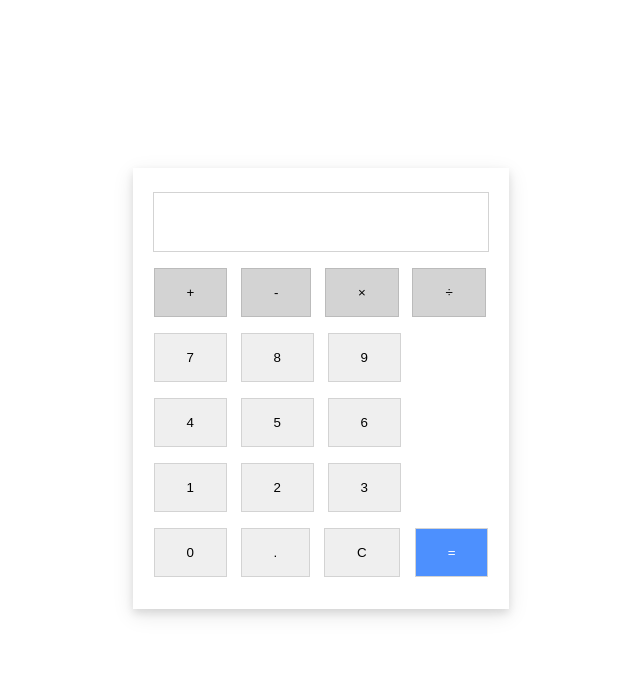
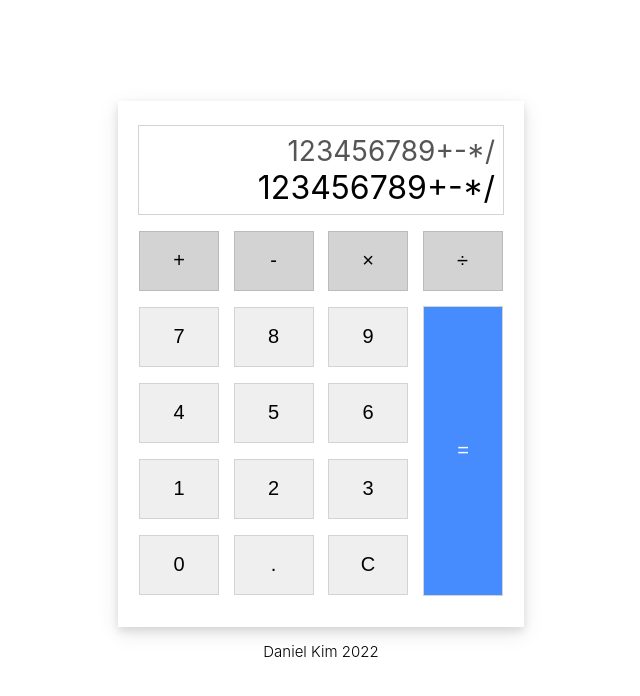
Before and after one commit to danielkim2711/simple-calculator, a plain HTML site: page index.html in a window 1280 px wide. Shown: the whole page, without its empty margins (319-959 px from the left). Drawn offline with Linux system fonts and the light colour scheme.

Commit message:
Change HTML and CSS

```diff
--- /dev/null
+++ b/css/style.css
@@ -0,0 +1,101 @@
+:root {
+  --primary-color: lightgrey;
+  --secondary-color: rgba(0, 0, 0, 0.1);
+}
+
+html {
+  box-sizing: border-box;
+}
+
+*,
+*::before,
+*::after {
+  box-sizing: inherit;
+}
+
+body {
+  font-family: -apple-system, BlinkMacSystemFont, 'Segoe UI', Roboto, Oxygen,
+    Ubuntu, Cantarell, 'Open Sans', 'Helvetica Neue', sans-serif;
+  min-height: 95vh;
+  display: flex;
+  flex-direction: column;
+  justify-content: center;
+  align-items: center;
+}
+
+button {
+  border: 1.5px solid var(--primary-color);
+  cursor: pointer;
+  font-size: 20px;
+  height: 60px;
+  margin: 0 5px;
+  width: 80px;
+}
+
+/* Calculator */
+
+.calculator {
+  box-shadow: 0 4px 8px 0 var(--secondary-color),
+    0 6px 20px 0 var(--secondary-color);
+  padding: 8px 16px 16px;
+}
+
+.output {
+  border: 1px solid var(--primary-color);
+  height: 90px;
+  margin: 16px 4px;
+  padding: 8px;
+  display: flex;
+  flex-direction: column;
+  align-items: flex-end;
+}
+
+.output p {
+  font-size: 32px;
+  margin: 0;
+}
+
+.output p:nth-of-type(1) {
+  color: #555;
+  font-size: 28px;
+}
+
+.operators button {
+  background-color: var(--primary-color);
+  border-color: #bbb;
+}
+
+.operators button:hover {
+  background-color: rgb(200, 200, 200);
+}
+
+.input-container {
+  display: flex;
+  align-items: center;
+}
+
+.numbers {
+  margin: 16px 0;
+}
+
+.numbers button:hover {
+  background-color: rgb(220, 220, 220);
+}
+
+.equal-sign {
+  background-color: rgb(70, 140, 255);
+  color: #fff;
+  height: 290px;
+  margin-left: 10px;
+}
+
+.equal-sign:hover {
+  background-color: rgb(50, 120, 255);
+}
+
+/* Footer */
+
+footer p {
+  font-size: 15px;
+  font-weight: 300;
+}
--- a/index.html
+++ b/index.html
@@ -5,41 +5,49 @@
     <meta http-equiv="X-UA-Compatible" content="IE=edge" />
     <meta name="viewport" content="width=device-width, initial-scale=1.0" />
     <title>Simple Calculator</title>
-    <link rel="stylesheet" href="style.css" />
+    <link rel="stylesheet" href="./css/style.css" />
+    <script src="./js/script.js" defer></script>
   </head>
   <body>
-    <div class="container">
-      <div class="input" id="input"></div>
+    <div class="calculator">
+      <div class="output">
+        <p class="previousOperand">123456789+-*/</p>
+        <p class="currentOperand">123456789+-*/</p>
+      </div>
       <div class="operators">
-        <button onClick="printValue('+')">+</button>
-        <button onClick="printValue('-')">-</button>
-        <button onClick="printValue('&times;')">&times;</button>
-        <button onClick="printValue('&divide;')">&divide;</button>
+        <button data-key="+">+</button>
+        <button data-key="-">-</button>
+        <button data-key="&times;">&times;</button>
+        <button data-key="&divide;">&divide;</button>
       </div>
-      <div class="panel">
+      <div class="input-container">
+        <div class="numbers-container">
           <div class="numbers">
-          <button onClick="printValue(7)">7</button>
-          <button onClick="printValue(8)">8</button>
-          <button onClick="printValue(9)">9</button>
+            <button data-key="7">7</button>
+            <button data-key="8">8</button>
+            <button data-key="9">9</button>
           </div>
           <div class="numbers">
-          <button onClick="printValue(4)">4</button>
-          <button onClick="printValue(5)">5</button>
-          <button onClick="printValue(6)">6</button>
+            <button data-key="4">4</button>
+            <button data-key="5">5</button>
+            <button data-key="6">6</button>
           </div>
           <div class="numbers">
-          <button onClick="printValue(1)">1</button>
-          <button onClick="printValue(2)">2</button>
-          <button onClick="printValue(3)">3</button>
+            <button data-key="1">1</button>
+            <button data-key="2">2</button>
+            <button data-key="3">3</button>
           </div>
           <div class="numbers">
-          <button onClick="printValue(0)">0</button>
-          <button onClick="printValue('.')">.</button>
-          <button onclick="clearNumber()">C</button>
+            <button data-key="0">0</button>
+            <button data-key=".">.</button>
+            <button data-key="c">C</button>
           </div>
         </div>
-      <button class="equal-sign" onclick="calculate()">=</button>
+        <button data-key="=" class="equal-sign">=</button>
       </div>
-    <script src="script.js"></script>
+    </div>
+    <footer>
+      <p>Daniel Kim 2022</p>
+    </footer>
   </body>
 </html>
--- a/script.js
+++ /dev/null
@@ -1,11 +0,0 @@
-let input = document.getElementById('input');
-
-function printValue(value) {
-  return (input.innerHTML += value);
-}
-
-function clearNumber() {
-  return (input.innerHTML = '');
-}
-
-function calculate() {}
--- a/style.css
+++ /dev/null
@@ -1,60 +0,0 @@
-:root {
-  --primary-color: lightgrey;
-  --secondary-color: rgba(0, 0, 0, 0.1);
-}
-
-*,
-*::before,
-*::after {
-  box-sizing: border-box;
-}
-
-body {
-  height: 95vh;
-  display: flex;
-  align-items: center;
-  justify-content: center;
-}
-
-button {
-  border: 1.5px solid var(--primary-color);
-  cursor: pointer;
-  margin: 0 0.3rem;
-  padding: 1rem 2rem;
-}
-
-.container {
-  box-shadow: 0 4px 8px 0 var(--secondary-color),
-    0 6px 20px 0 var(--secondary-color);
-  padding: 1rem;
-  padding-top: 0.5rem;
-}
-
-.input {
-  border: 1px solid var(--primary-color);
-  font-size: 2rem;
-  height: 60px;
-  margin: 1rem 0.25rem;
-  padding: 1rem;
-  display: flex;
-  justify-content: flex-end;
-  align-items: center;
-}
-
-.operators button {
-  background-color: var(--primary-color);
-  border-color: #bbb;
-}
-
-.numbers {
-  margin: 1rem 0;
-}
-
-.panel {
-  display: inline-block;
-}
-
-.equal-sign {
-  background-color: #4d90fe;
-  color: #fff;
-}
```
Also changed, not shown: img/calculator.png (deleted), js/script.js (added). Lines whose indentation alone changed are shown as unchanged.
